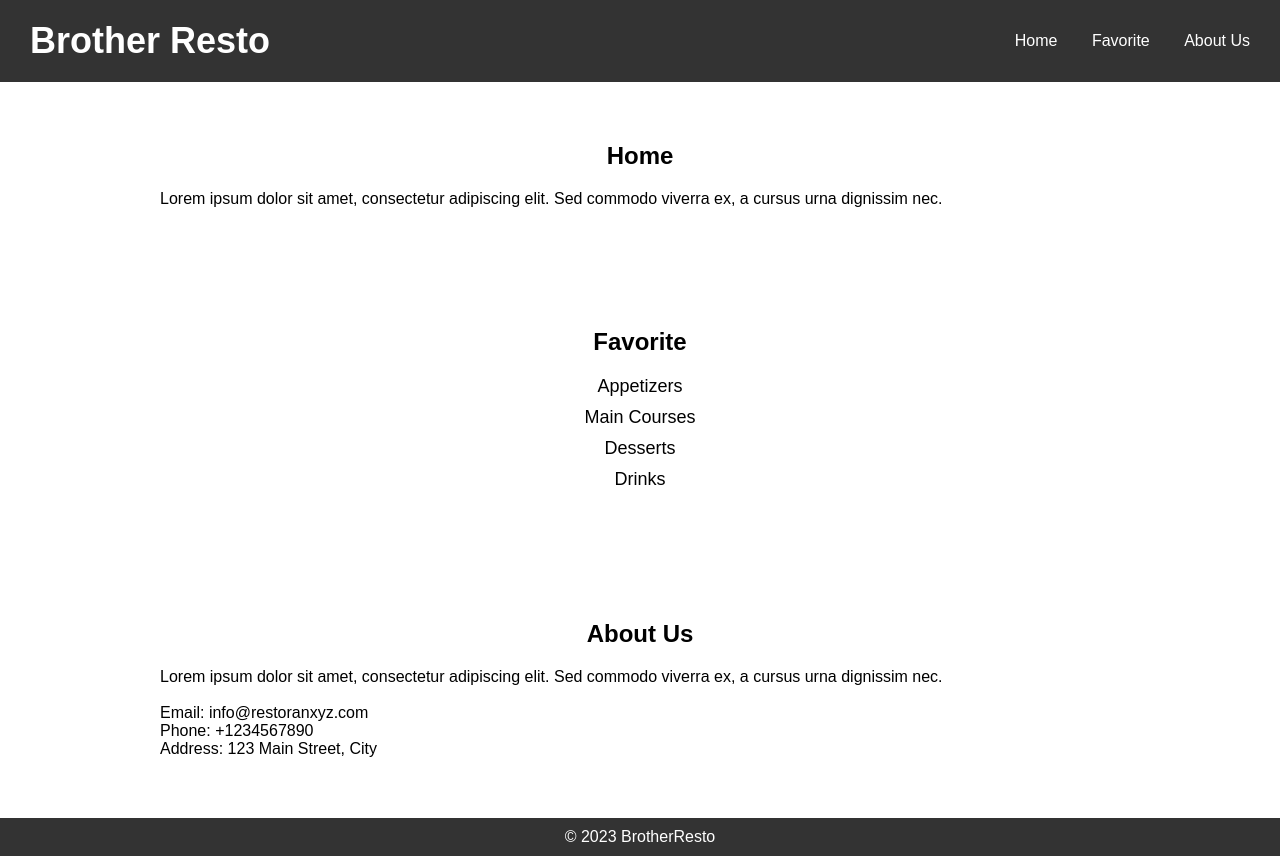
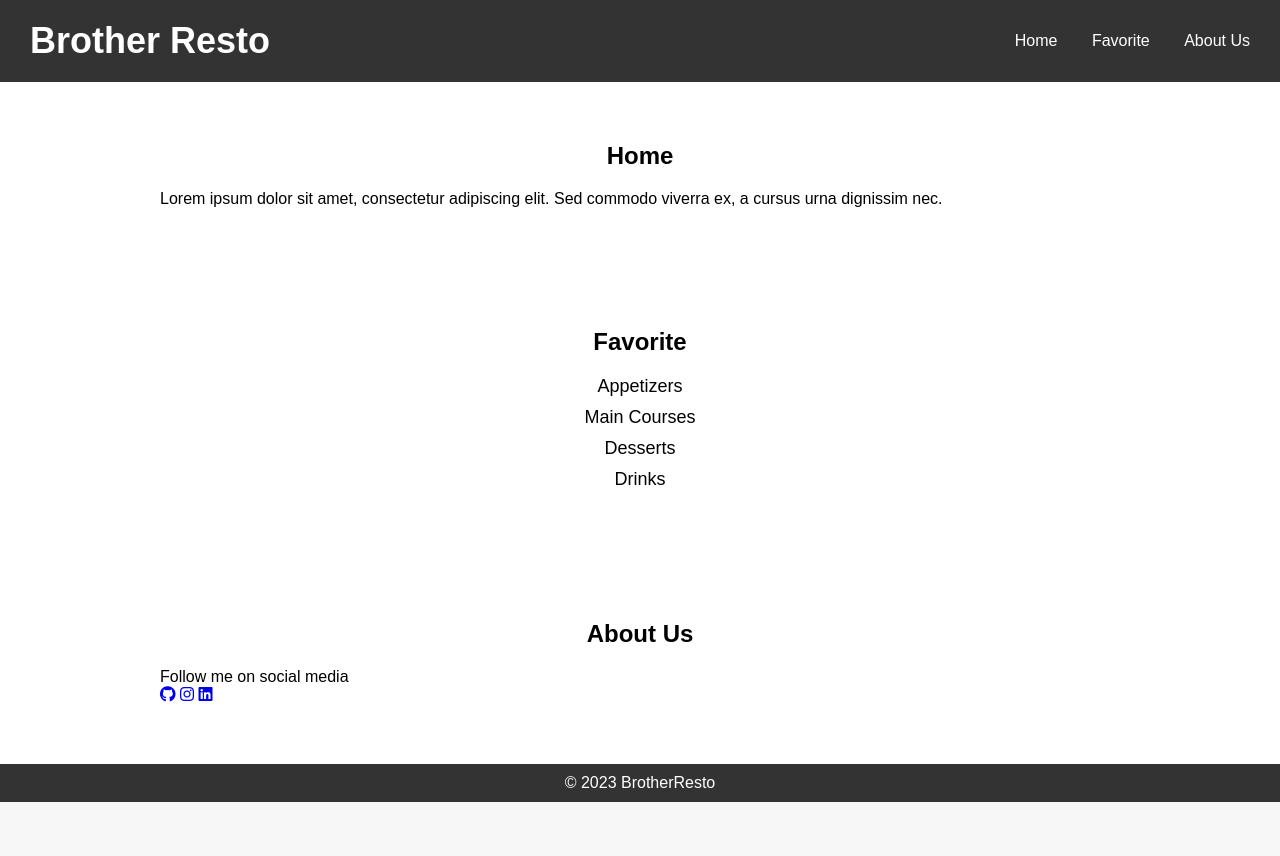
Before and after one commit to maulanafikriash/Brother-Resto, a website built with webpack: page src/templates/index.html in a window 1280 px wide. After the commit the page ends 802 px from the top, so only its background shows below. Built offline with nearby package versions, Linux system fonts and the light colour scheme; files whose address does not match are found by name.

Commit message:
add social media

```diff
--- a/src/templates/index.html
+++ b/src/templates/index.html
@@ -4,6 +4,7 @@
     <meta charset="UTF-8">
     <meta name="viewport" content="width=device-width, initial-scale=1.0">
     <link rel="stylesheet" href="main.css">
+    <link rel="stylesheet" href="https://cdnjs.cloudflare.com/ajax/libs/font-awesome/6.4.2/css/all.min.css">
     <title>BROTHER RESTO</title>
 </head>
 <body>
@@ -40,10 +41,13 @@
     <section id="about-us">
       <div class="container">
           <h2>About Us</h2>
-          <p>Lorem ipsum dolor sit amet, consectetur adipiscing elit. Sed commodo viverra ex, a cursus urna dignissim nec.</p><br>
-          <p>Email: info@restoranxyz.com</p>
-          <p>Phone: +1234567890</p>
-          <p>Address: 123 Main Street, City</p>
+          <p>Follow me on social media </p>
+          <div class="icons">
+            <a href="https://github.com/maulanafikriash"><i class="fa-brands fa-github"></i></a>
+            <a href="https://www.instagram.com/maulanafikri.ash/"><i class="fa-brands fa-instagram"></i></a>
+            <a href="https://www.linkedin.com/in/maulana-fikri-ash-shidiq-63749227b/"><i
+                    class="fa-brands fa-linkedin"></i></a>
+        </div>
       </div>
   </section>
 
```
